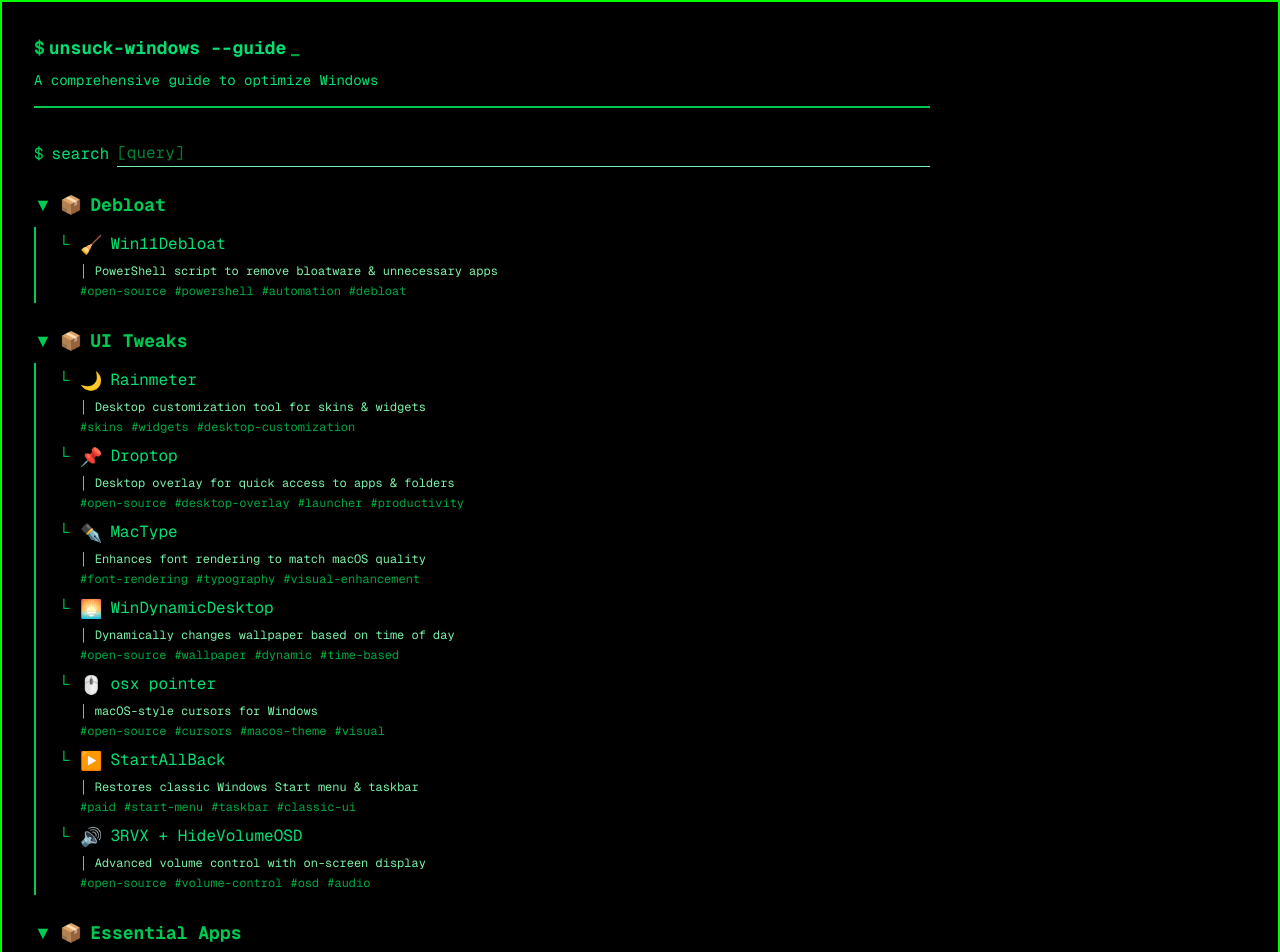
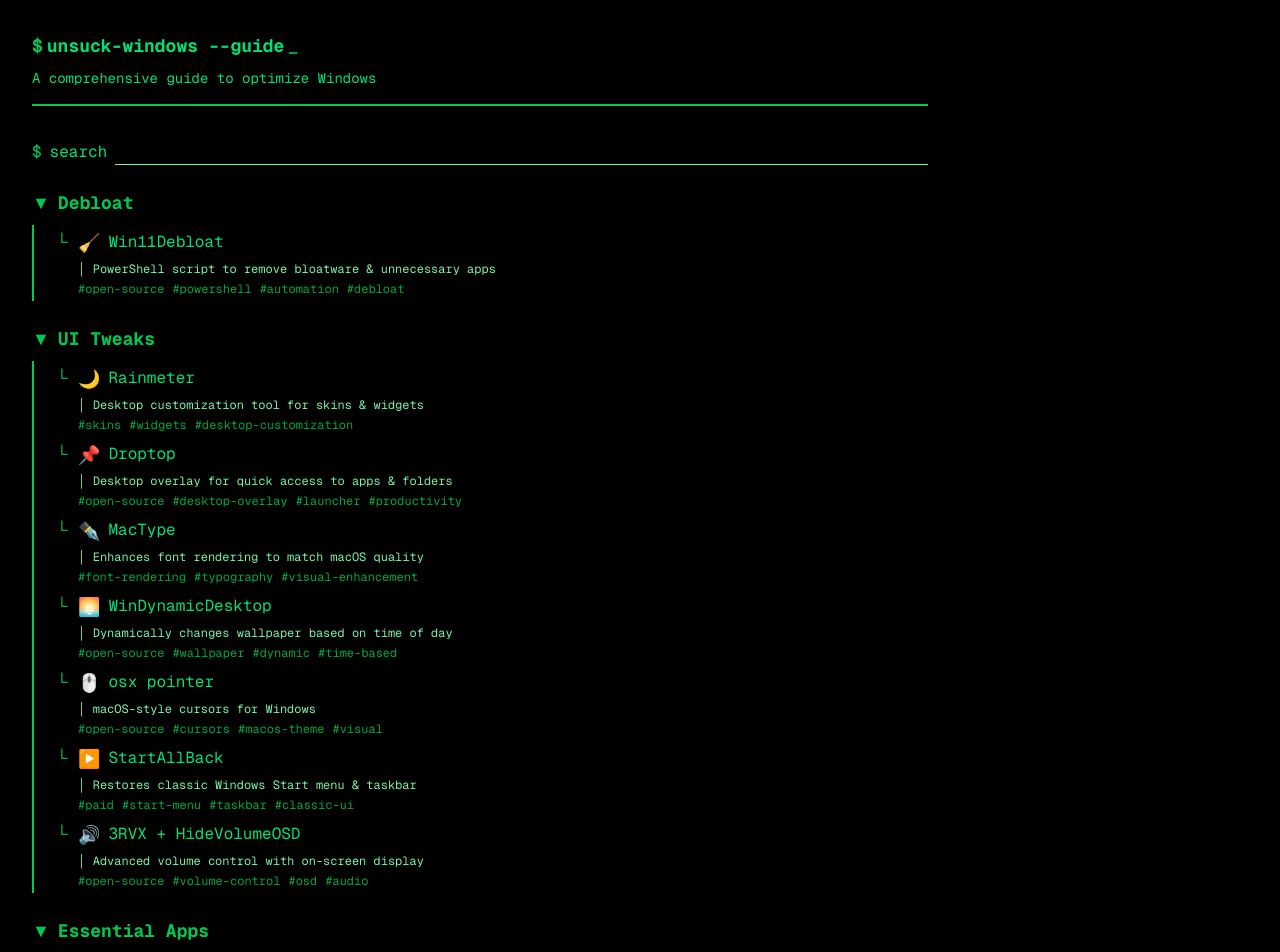
Before and after one commit to takeourcarsnow/UnsuckWindows, a Next.js app: page / in a window 1280 px wide. Shown: the top 952 px of the page. Built offline with nearby package versions, Linux system fonts and the light colour scheme.

Commit message:
Refactor TerminalUI and TreeNode components by removing unused placeholder and icon elements; update global styles to remove border from body; enhance page content with new Microsoft Activation Scripts entry.

```diff
--- a/app/components/TerminalUI.tsx
+++ b/app/components/TerminalUI.tsx
@@ -32,7 +32,6 @@
           type="text"
           value={query}
           onChange={handleChange}
-          placeholder="[query]"
           className="flex-1 bg-black text-green-400 placeholder-green-700 outline-none border-b border-green-500 focus:border-green-300 transition-colors"
           autoFocus
         />
--- a/app/components/TreeNode.tsx
+++ b/app/components/TreeNode.tsx
@@ -147,7 +147,6 @@
         className="flex items-center gap-2 text-green-500 font-bold text-lg hover:text-green-300 transition-colors cursor-pointer"
       >
         <span>{isOpen ? '▼' : '▶'}</span>
-        <span>{icon}</span>
         <span>{title}</span>
       </button>
       <div className="border-l-2 border-green-500 pl-0 mt-2">
--- a/app/globals.css
+++ b/app/globals.css
@@ -24,7 +24,6 @@
 body {
   margin: 0;
   padding: 0;
-  border: 2px solid var(--foreground);
 }
 
 /* Terminal cursor effect */
--- a/app/page.tsx
+++ b/app/page.tsx
@@ -1,8 +1,8 @@
 'use client';
 
 import { useState, useMemo } from 'react';
-import { TreeNode, TreeNodeLeaf, TreeContainer } from './components/TreeNode';
-import { TerminalSearch, TerminalHeader, ThemeToggle } from './components/TerminalUI';
+import { TreeNodeLeaf, TreeContainer } from './components/TreeNode';
+import { TerminalSearch, TerminalHeader } from './components/TerminalUI';
 
 interface Tool {
   id: string;
@@ -47,6 +47,7 @@
   { id: '7zip', label: '7-Zip', href: 'https://www.7-zip.org/', description: 'File archiver with high compression ratio', icon: '📦', tags: ['open-source', 'file-compression', 'archiver', 'lightweight'], category: 'Data & Files', section: 'Essential Apps' },
   { id: 'handbrake', label: 'HandBrake', href: 'https://handbrake.fr/', description: 'Open-source video transcoder', icon: '🎥', tags: ['open-source', 'video-transcoding', 'media-converter', 'encoding'], category: 'Media & Capture', section: 'Essential Apps' },
   { id: 'vscode', label: 'Visual Studio Code', href: 'https://code.visualstudio.com/', description: 'Free code editor with built-in Git & debugging', icon: '💻', tags: ['open-source', 'microsoft', 'code-editor', 'ide', 'development'], category: 'Editors & Dev', section: 'Essential Apps' },
+  { id: 'mas', label: 'Microsoft Activation Scripts (MAS)', href: 'https://github.com/massgravel/Microsoft-Activation-Scripts', description: 'Open-source Windows and Office activator featuring HWID, Ohook, TSforge, and Online KMS activation methods', icon: '🔑', tags: ['open-source', 'activation', 'windows', 'office', 'kms', 'hwid'], category: 'Activation', section: 'Essential Apps' },
   // System Monitoring
   { id: 'hwiinfo', label: 'HWiNFO', href: 'https://www.hwinfo.com/', description: 'Comprehensive hardware monitoring & information tool', icon: '🔧', tags: ['hardware-monitoring', 'system-info', 'temperatures', 'voltages'], category: 'System Monitoring', section: 'System Monitoring' },
   { id: 'msiafterburner', label: 'MSI Afterburner', href: 'https://www.msi.com/Landing/afterburner', description: 'GPU monitoring, overclocking & video capture', icon: '🎮', tags: ['gpu-monitoring', 'overclocking', 'video-capture', 'benchmarking'], category: 'System Monitoring', section: 'System Monitoring' },
@@ -148,7 +149,7 @@
 
         {filteredTools.length === 0 && searchQuery && (
           <div className="text-center py-8 text-green-600">
-            <div>$ no results found for "{searchQuery}"</div>
+            <div>$ no results found for &quot;{searchQuery}&quot;</div>
             <div className="text-xs mt-2">try different keywords or tags</div>
           </div>
         )}
```
